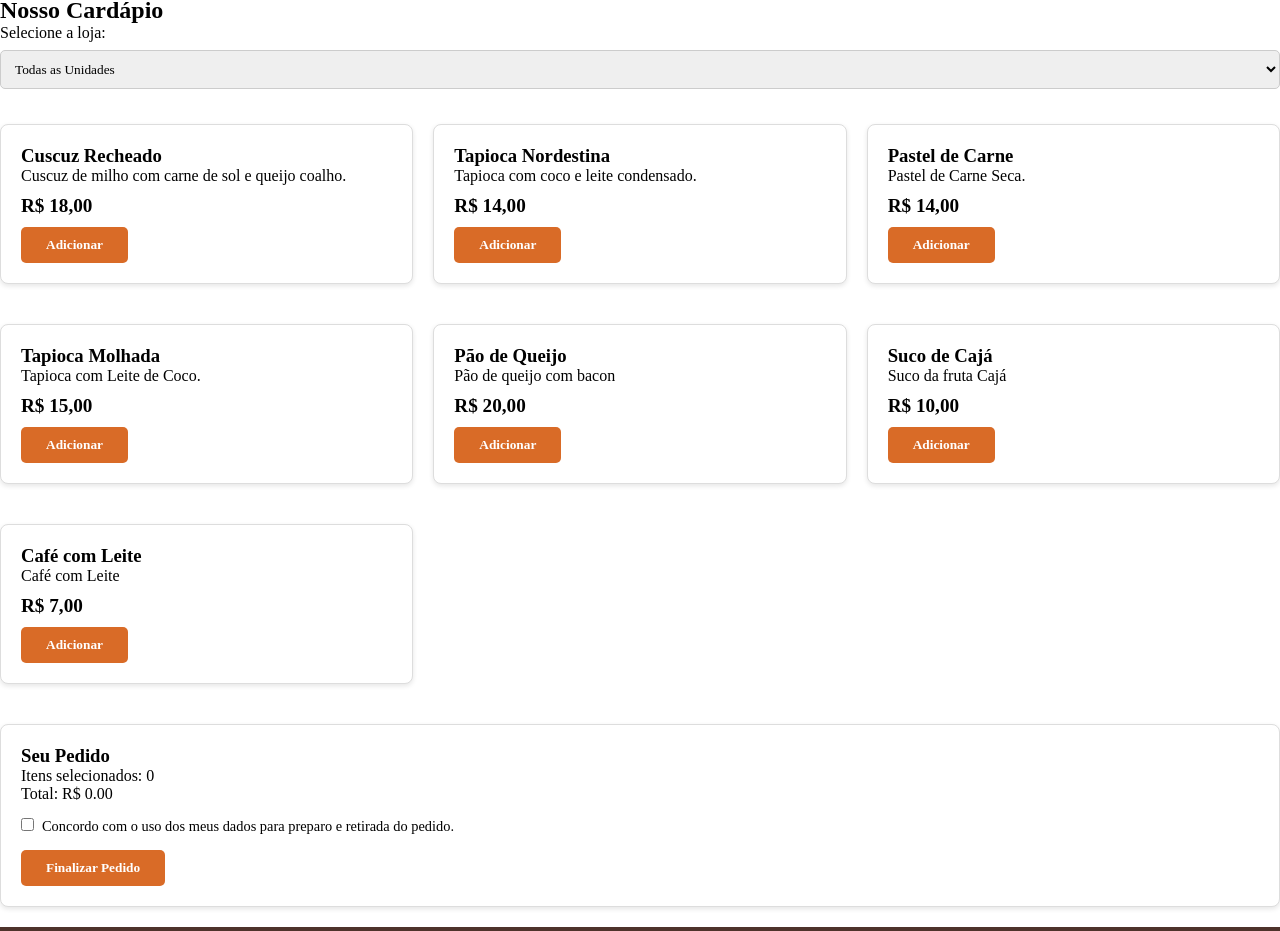
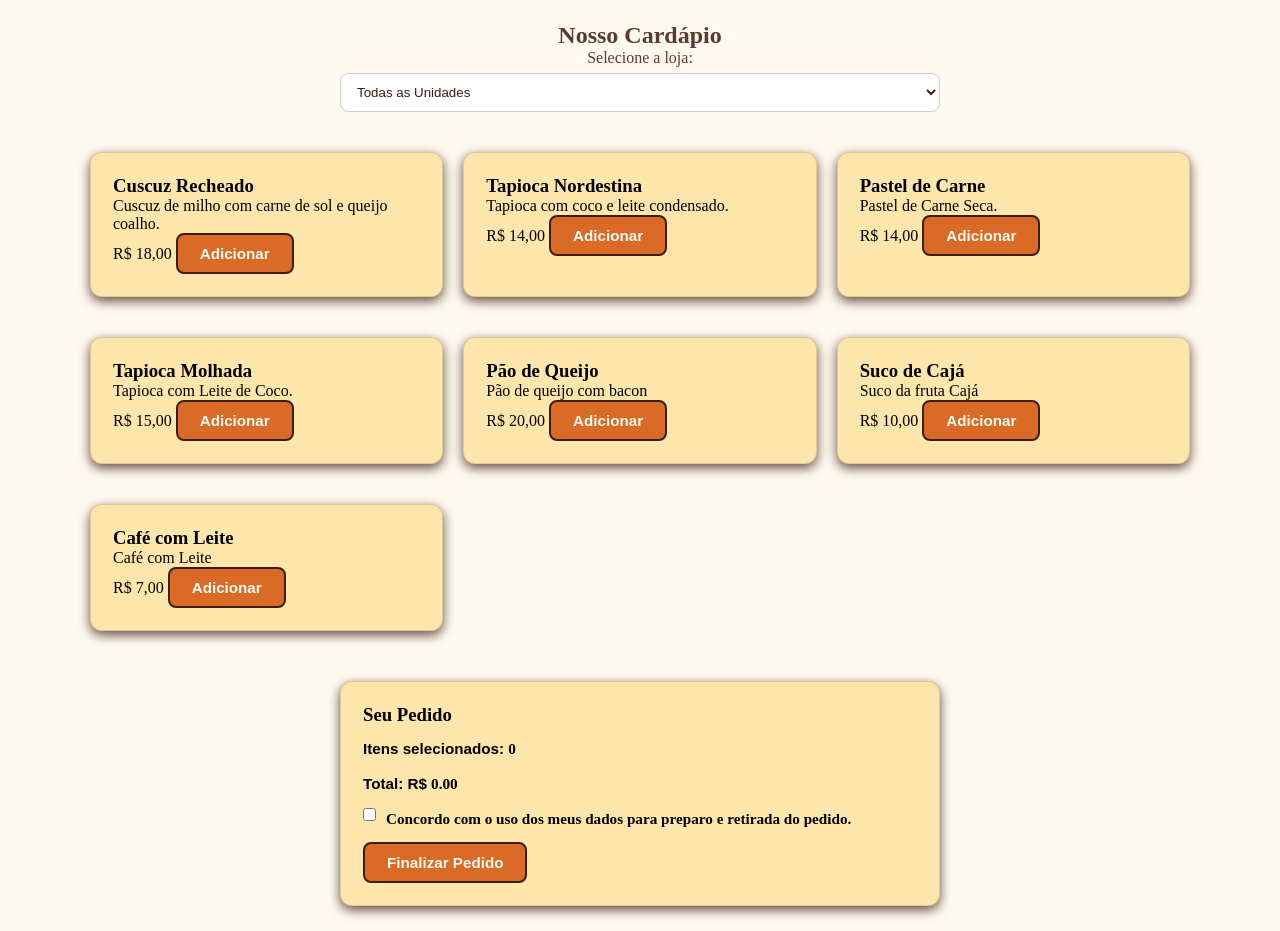
Before and after one commit to EvilaneSZ/raizes-do-nordeste, a plain HTML site: page cardapio.html in a window 1280 px wide. Shown: the part 109-1040 px from the top of the page. Drawn offline with nearby package versions, Linux system fonts and the light colour scheme; a web font is replaced by a local one.

Commit message:
ajustes css

```diff
--- a/src/css/style.css
+++ b/src/css/style.css
@@ -8,14 +8,39 @@
     text-decoration: none;
     font-family: 'Times New Roman', Times, serif;
 }
+
+body {
+    display: flex;
+    flex-direction: column;
+    min-height: 100vh;
+    background-color: #fffaf0;
+}
+
+#container {
+    flex: 1;
+    width: 100%;
+    padding: 25px 5%;
+
+    #container h2 {
+        font-family: 'Times New Roman', Times, serif;
+        font-size: 2rem;
+        color: #3b1d14;
+        text-align: center;
+        margin-bottom: 20px;
+    }
+}
+
+/*CABEÇALHO E MENU*/
+
 .logo{
     width: 90px;
     height: 90px;
     border-radius: 50%;
     transition: 0.3s;
+    flex-shrink: 0;
+    object-fit: cover;
+}
 
-
-}
 header{
     background-color: rgb(252, 230, 171);
     padding: 8px 4%;
@@ -92,6 +117,7 @@ header{
 
 }
 
+/*PAGINA INICIAL E SOBRE NÓS*/
 #home{
     display: flex;
     flex-direction: column;
@@ -158,29 +184,22 @@ header{
 
     }
 
-    /*Seçao sobre Nós e Canais*/
+
 
     .secao-sobre{
         padding: 50px 5%;
         background-color: #ffffff;
         text-align: center;
+        margin-top: 20PX;
+        border-radius: 12PX;
     }
 
-    .secao-sobre h2{
-        font-family: 'Times New Roman', Times, serif;
-        font-size: 2rem;
-        color: #3b1d14;
-        margin-bottom: 10px;
+
+    .subtitulo-sobre{
+        max-width: 650px;
+        margin: 0 auto 35px auto;
     }
 
-    .subtitulo-sobre{
-        font-family: Arial, Helvetica, sans-serif;
-        color: #5c3a2e;
-        max-width: 650px;
-        margin: 0 auto 35px auto;
-        line-height: 1.5;
-    }
-   /* Cartões dos Canais ( Flexbox responsivo*/
     .canais-grid{
         display: flex;
         flex-wrap: wrap;
@@ -275,77 +294,120 @@ header{
    /* DO CARDÁPIO E FIDELIDADE - MOBILE-FIRST*/
 
 
+    .filtro-unidade{
+        max-width: 600px;
+        margin: 0 auto 25px auto;
+        text-align: center;
+        font-family: Arial, Helvetica, sans-serif;
+        color: #5c3a2e;
+    }
     .cardapio-grid {
     display: grid;
     grid-template-columns: 1fr;
     gap: 20px;
-    margin: 20px 0;
+    max-width: 1100px;
+    margin:0 auto 30px auto;
    }
 
-  /* Cartões de prato, resumo do pedido e formulários de fidelidade */
+  /* Cartões de prato, resumo do pedido e formulários */
    .prato-card,
    .resumo-pedido,
    .card-fidelidade {
-    background-color: #ffffff;
-    border: 1px solid #ddd;
-    border-radius: 8px;
-    padding: 20px;
+    background-color: rgb(252, 230, 171);
+    border: 1px solid rgb(59, 29, 20, 0.15);
+    border-radius: 12px;
+    padding: 22px;
     margin-bottom: 20px;
-    box-shadow: 0 2px 5px rgba(0, 0, 0, 0.1);
+    box-shadow: 0 4px 12px rgba(59, 29, 20, 0.8);
+    transition: 0.3s;
    }
 
    /* Preço em destaque no cardápio */
-   .prato-card span {
-    display: block;
+   .prato-card span p,
+   .resumo-pedido p,
+   .card-fidelidade label {
+    font-family: Arial, Helvetica, sans-serif;
     font-weight: bold;
-    font-size: 1.2rem;
-    margin: 10px 0;
+    font-size: 0.95rem;
+    color: rgb#5c3a2e;
+    margin: 12px 0;
+    line-height: 1.5;
+
+    .prato-card span {
+        display: block;
+        font-family: Arial, Helvetica, sans-serif;
+        font-weight: bold;
+        font-size: 1.2rem;
+        color: rgb(222, 55, 4);
+        margin: 12px 0;
+    }
    }
 
-  /* Campos de digitação e seleção (Fidelidade e Filtro) */
+   .resumo-pedido,
+   .card-fidelidade {
+       max-width: 600px;
+       margin: 0 auto 25px auto;
+   }
+
+  /* Campos de digitação e seleção  */
+
    .filtro-unidade select,
    .card-fidelidade input[type="text"],
    .card-fidelidade input[type="password"] {
     width: 100%;
-    padding: 10px;
-    margin: 8px 0 15px 0;
+    padding: 10px 12px;
+    margin: 6px 0 15px 0;
     border: 1px solid #ccc;
-    border-radius: 5px;
+    border-radius: 8px;
     box-sizing: border-box;
+    background-color: #ffffff;
+    font-family: Arial, Helvetica, sans-serif;
+    color: #3b1d14;
    }
 
 
    .aviso-lgpd {
-    font-size: 0.9rem;
+    font-size: 0.85rem;
     margin: 15px 0;
     display: flex;
     align-items: flex-start;
-    gap: 8px;
+    gap: 10px;
+
+    .aviso-lgpd input[type="checkbox"]{
+        margin-top: 4px;
+        accent-color: #3b1d14;
+    }
    }
 
-  /* Botões padrão das telas internas */
+  /* Botões das telas internas */
+
    .prato-card button,
    .resumo-pedido button,
    .card-fidelidade button {
     width: 100%;
-    padding: 12px;
-    border: none;
-    border-radius: 5px;
+    padding: 10px 22px;
+    background-color: #3b1d14;
+    color: #fffaf0;
+    border: 2px solid #3b1d14;
+    border-radius: 8px;
+    font-family: Arial, Helvetica, sans-serif;
+    font-size: 0.95rem;
     cursor: pointer;
     font-weight: bold;
-    background-color: #d96b27; /* Dica: troque pelo código da cor principal do seu site! */
-    color: #ffffff;
+    background-color: #d96b27;
+    transition: 0.3s;
 }
 
    .prato-card button:hover,
    .resumo-pedido button:hover,
    .card-fidelidade button:hover {
-    opacity: 0.9;
+    background-color: rgb(222, 55, 4);
+    border-color: rgb(222, 55, 4);
 }
 
    /*ADAPTAÇÃO PARA COMPUTADOR / TABLET */
 
-@media (min-width: 768px) {
+@media (min-width: 769px) {
 
     .cardapio-grid {
         grid-template-columns: repeat(3, 1fr);
@@ -356,6 +418,6 @@ header{
     .resumo-pedido button,
     .card-fidelidade button {
         width: auto;
-        padding: 10px 25px;
+
     }
 }
```
